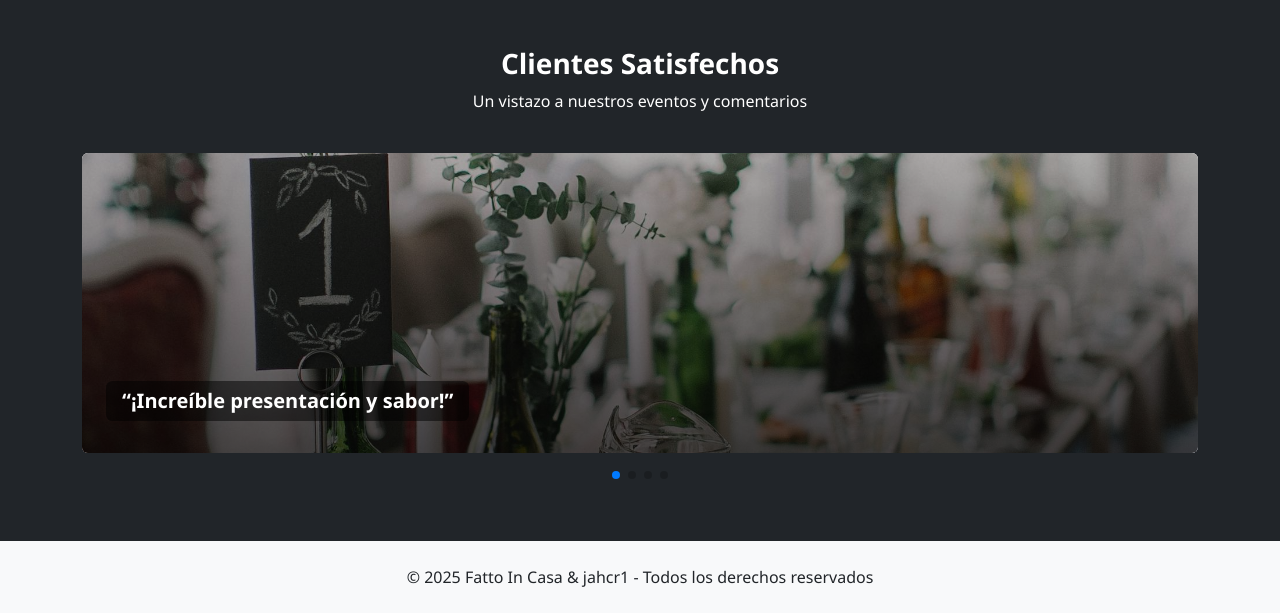
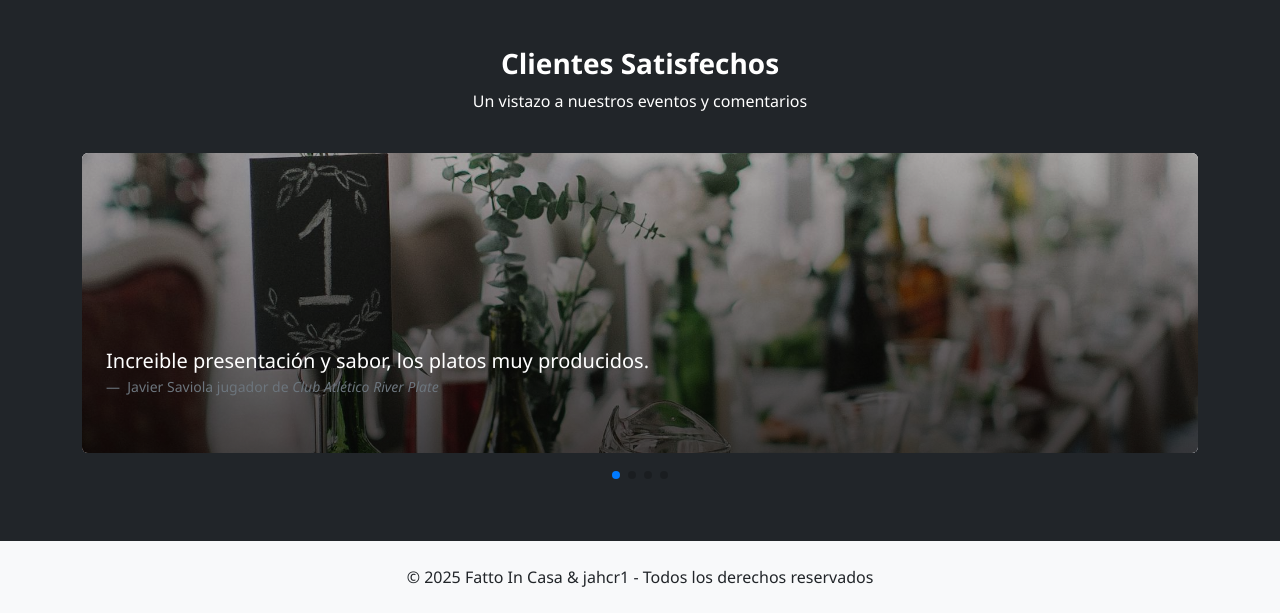
Before and after one commit to jahcr1/fattoInCasa, a PHP site: page / in a window 1280 px wide. Shown: the part 2912-3525 px from the top of the page. Run offline with PHP 8.4, Linux system fonts and the light colour scheme; data that the repository does not hold is empty.

Commit message:
UDP captions en seccion clientes satisfechos

```diff
--- a/index.php
+++ b/index.php
@@ -253,7 +253,14 @@ include './componentes/conexion.php';
                 <img src="./imagenes/sliders/evento0.jpg" class="img-slide" alt="Evento 1">
               </div>
               <div class="card-img-overlay d-flex align-items-end p-4 bg-gradient-dark">
-                <h5 class="card-title">“¡Increíble presentación y sabor!”</h5>
+                <figure>
+                  <blockquote class="blockquote">
+                    <p>Increible presentación y sabor, los platos muy producidos.</p>
+                  </blockquote>
+                  <figcaption class="blockquote-footer">
+                    Javier Saviola jugador de <cite title="River Plate">Club Atlético River Plate</cite>
+                  </figcaption>
+                </figure>
               </div>
             </div>
           </div>
@@ -264,7 +271,14 @@ include './componentes/conexion.php';
                 <img src="./imagenes/sliders/evento1.jpg" class="img-slide" alt="Evento 2">
               </div>
               <div class="card-img-overlay d-flex align-items-end p-4 bg-gradient-dark">
-                <h5 class="card-title">“El mejor catering que hemos contratado”</h5>
+                <figure class="text-center">
+                  <blockquote class="blockquote">
+                    <p>A well-known quote, contained in a blockquote element.</p>
+                  </blockquote>
+                  <figcaption class="blockquote-footer">
+                    Someone famous in <cite title="Source Title">Source Title</cite>
+                  </figcaption>
+                </figure>
               </div>
             </div>
           </div>
@@ -277,7 +291,14 @@ include './componentes/conexion.php';
               </div>
               <!-- Overlay con fondo oscuro -->
               <div class="card-img-overlay d-flex align-items-end p-4 bg-gradient-dark">
-                <h5 class="card-title">“Todo llegó a tiempo y fue delicioso”</h5>
+                <figure class="text-center">
+                  <blockquote class="blockquote">
+                    <p>A well-known quote, contained in a blockquote element.</p>
+                  </blockquote>
+                  <figcaption class="blockquote-footer">
+                    Someone famous in <cite title="Source Title">Source Title</cite>
+                  </figcaption>
+                </figure>
               </div>
             </div>
           </div>
@@ -288,7 +309,14 @@ include './componentes/conexion.php';
                 <img src="./imagenes/sliders/evento1.jpg" class="img-slide" alt="Evento 2">
               </div>
               <div class="card-img-overlay d-flex align-items-end p-4 bg-gradient-dark">
-                <h5 class="card-title">“El mejor catering que hemos contratado2”</h5>
+                <figure class="text-end">
+                  <blockquote class="blockquote">
+                    <p>La mejor comida que probé, el mejor servicio que contraté.</p>
+                  </blockquote>
+                  <figcaption class="blockquote-footer">
+                    Martina Stoessel <cite title="TINITINITINI">- TINI</cite>
+                  </figcaption>
+                </figure>
               </div>
             </div>
           </div>
```
